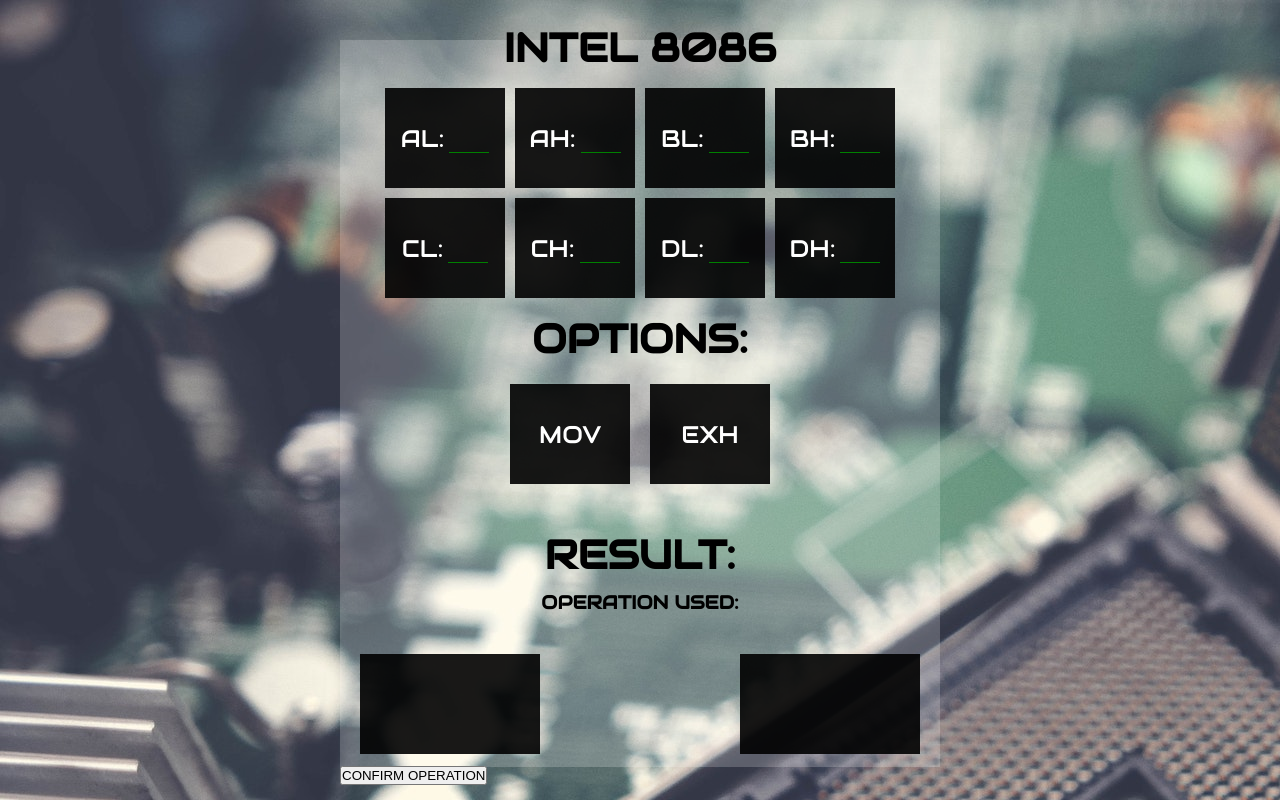
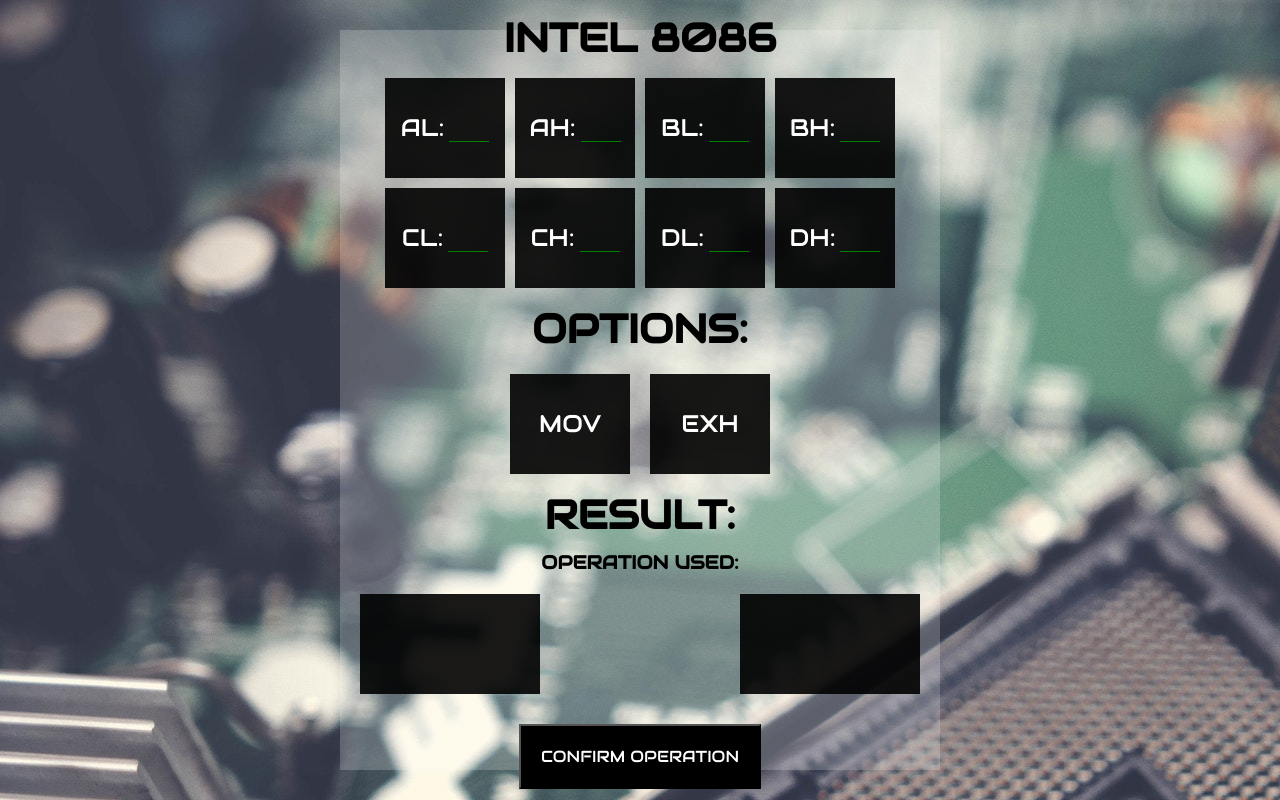
Before and after one commit to IWiercik/simulator-intel-8086, a plain HTML site: page index.html in a window 1280 px wide. Drawn offline with Linux system fonts and the light colour scheme.

Commit message:
Added styles for confirm button and changed gap bettwen div's rows

```diff
--- a/style/style.css
+++ b/style/style.css
@@ -25,6 +25,8 @@ body {
 .body-container-center {
     width: 600px;
     height: 90%;
+    padding-top: 10px;
+    padding-bottom: 10px;
     gap: 15px;
     align-self: center;
     justify-self: center;
@@ -106,7 +108,7 @@ body {
 .result-box-container {
     width: 100%;
     height: 300px;
-    margin-top: 30px;
+
 }
 
 .result-box-container h3 {
@@ -118,7 +120,7 @@ body {
     display: flex;
     justify-content: center;
     align-items: center;
-    margin-top: 30px;
+    margin-top: 10px;
 }
 
 .result-box {
@@ -144,6 +146,19 @@ body {
     text-align: center;
 }
 
+.confirm-operation {
+    background: black;
+    color: white;
+    padding: 20px;
+    font-size: 16px;
+    display: flex;
+    margin-left: auto;
+    margin-right: auto;
+    margin-top: 20px;
+    font-family: 'Audiowide', cursive;
+    cursor: pointer;
+}
+
 /* custom  JS*/
 .active {
     border: 5px solid green;
```
